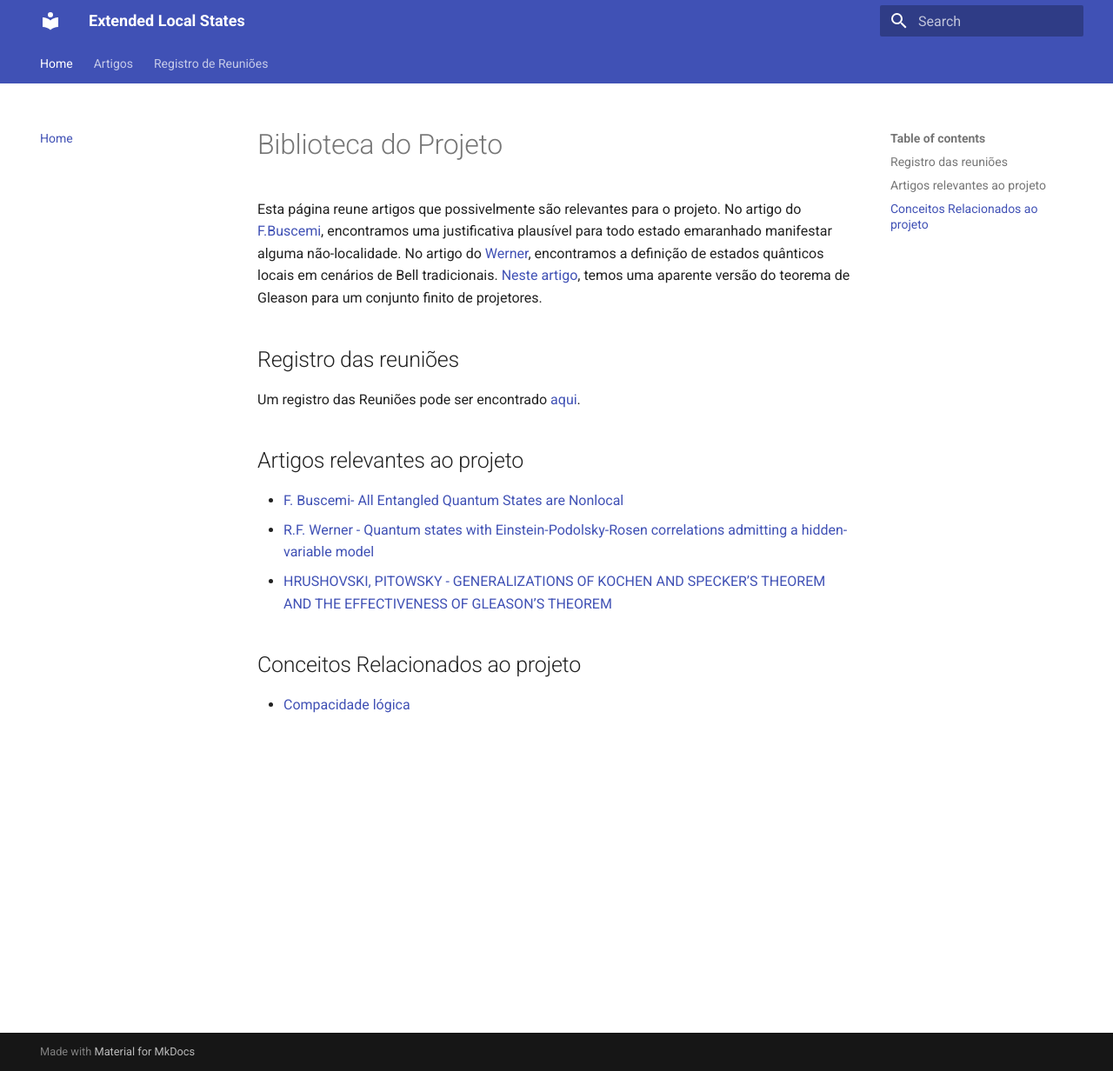
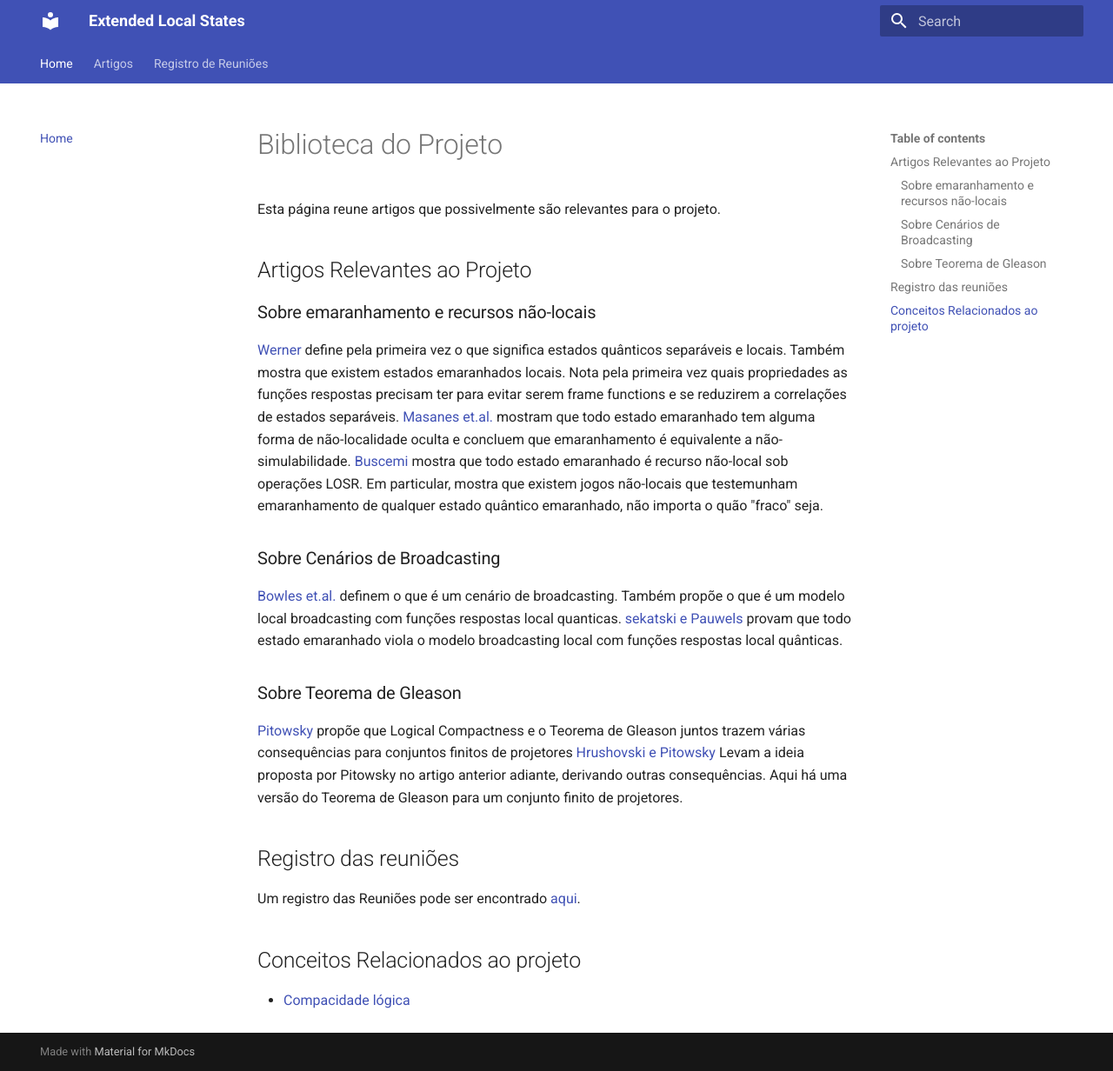
Before and after one commit to ruffolo14/LocalStates, an MkDocs documentation site: the page built from docs/index.md, in a window 1280 px wide and 1232 px high. Shown: the whole window at 87% size. Built offline with MkDocs 1.6.1 and Material for MkDocs 9.7.7, drawn with Linux system fonts in a browser that asks for light colours.

Commit message:
Update index.md

```diff
--- a/docs/index.md
+++ b/docs/index.md
@@ -1,15 +1,25 @@
 # Biblioteca do Projeto
 
-Esta página reune artigos que possivelmente são relevantes para o projeto. No artigo do [F.Buscemi](buscemi2012all.md), encontramos uma justificativa plausível para todo estado emaranhado manifestar alguma não-localidade. No artigo do [Werner](werner1989quantum.md), encontramos a definição de estados quânticos locais em cenários de Bell tradicionais. [Neste artigo](hrushovski2004generalizations.md), temos uma aparente versão do teorema de Gleason para um conjunto finito de projetores.
+Esta página reune artigos que possivelmente são relevantes para o projeto.
+
+## Artigos Relevantes ao Projeto
+
+### Sobre emaranhamento e recursos não-locais
+[Werner](werner1989quantum) define pela primeira vez o que significa estados quânticos separáveis e locais. Também mostra que existem estados emaranhados locais. Nota pela primeira vez quais propriedades as funções respostas precisam ter para evitar serem frame functions e se reduzirem a correlações de estados separáveis.
+[Masanes et.al.](masanes2008all.md) mostram que todo estado emaranhado tem alguma forma de não-localidade oculta e concluem que emaranhamento é equivalente a não-simulabilidade.
+[Buscemi](buscemi2012all.md) mostra que todo estado emaranhado é recurso não-local sob operações LOSR. Em particular, mostra que existem jogos não-locais que testemunham emaranhamento de qualquer estado quântico emaranhado, não importa o quão "fraco" seja.
+
+### Sobre Cenários de Broadcasting
+[Bowles et.al.](bowles2021single.md) definem o que é um cenário de broadcasting. Também propõe o que é um modelo local broadcasting com funções respostas local quanticas.
+[sekatski e Pauwels](sekatski2025all.md) provam que todo estado emaranhado viola o modelo broadcasting local com funções respostas local quânticas.
+
+### Sobre Teorema de Gleason
+[Pitowsky](pitowsky1998infinite.md) propõe que Logical Compactness e o Teorema de Gleason juntos trazem várias consequências para conjuntos finitos de projetores
+[Hrushovski e Pitowsky](hrushovski2004generalizations) Levam a ideia proposta por Pitowsky no artigo anterior adiante, derivando outras consequências. Aqui há uma versão do Teorema de Gleason para um conjunto finito de projetores.
+
 
 ## Registro das reuniões
 Um registro das Reuniões pode ser encontrado [aqui](log.md).
 
-## Artigos relevantes ao projeto
-
-- [F. Buscemi- All Entangled Quantum States are Nonlocal](buscemi2012all.md)
-- [R.F. Werner - Quantum states with Einstein-Podolsky-Rosen correlations admitting a hidden-variable model](werner1989quantum.md)
-- [HRUSHOVSKI, PITOWSKY - GENERALIZATIONS OF KOCHEN AND SPECKER’S THEOREM AND THE EFFECTIVENESS OF GLEASON’S THEOREM](hrushovski2004generalizations.md)
-
 ## Conceitos Relacionados ao projeto
 - [Compacidade lógica](compactness.md)
```
